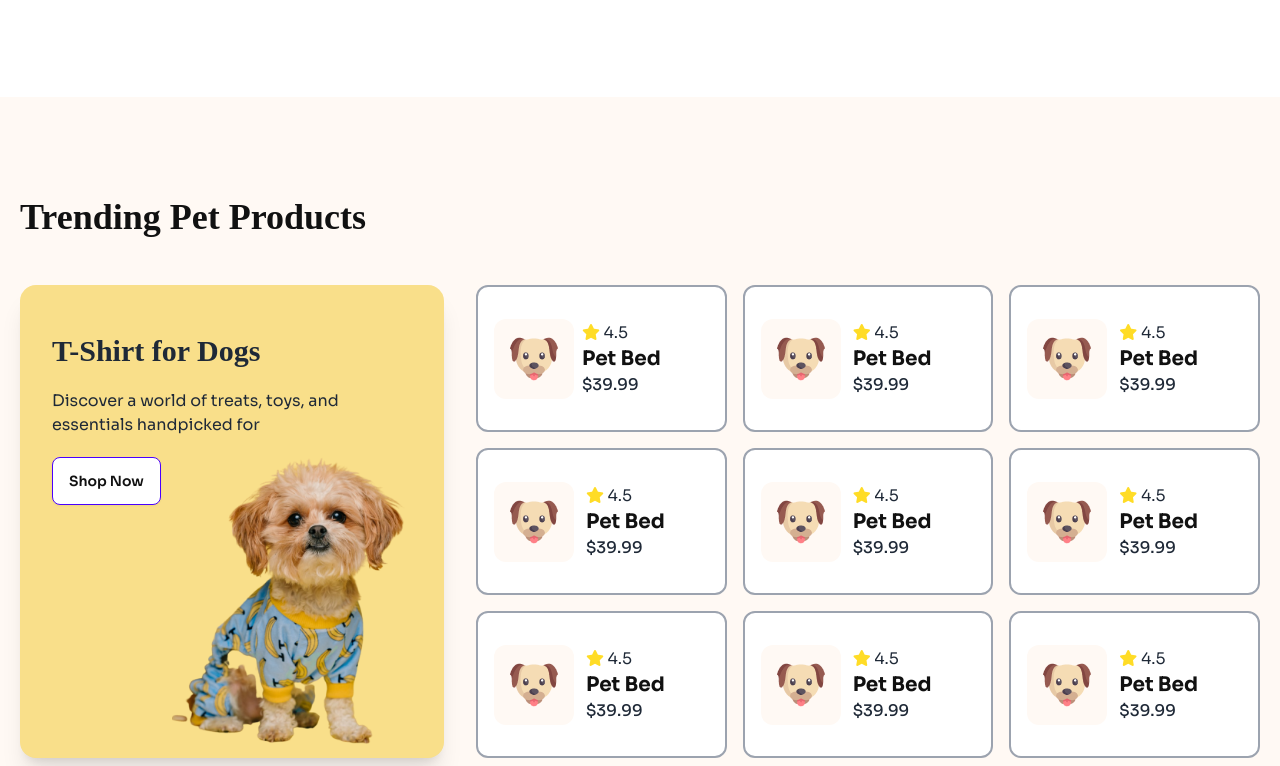
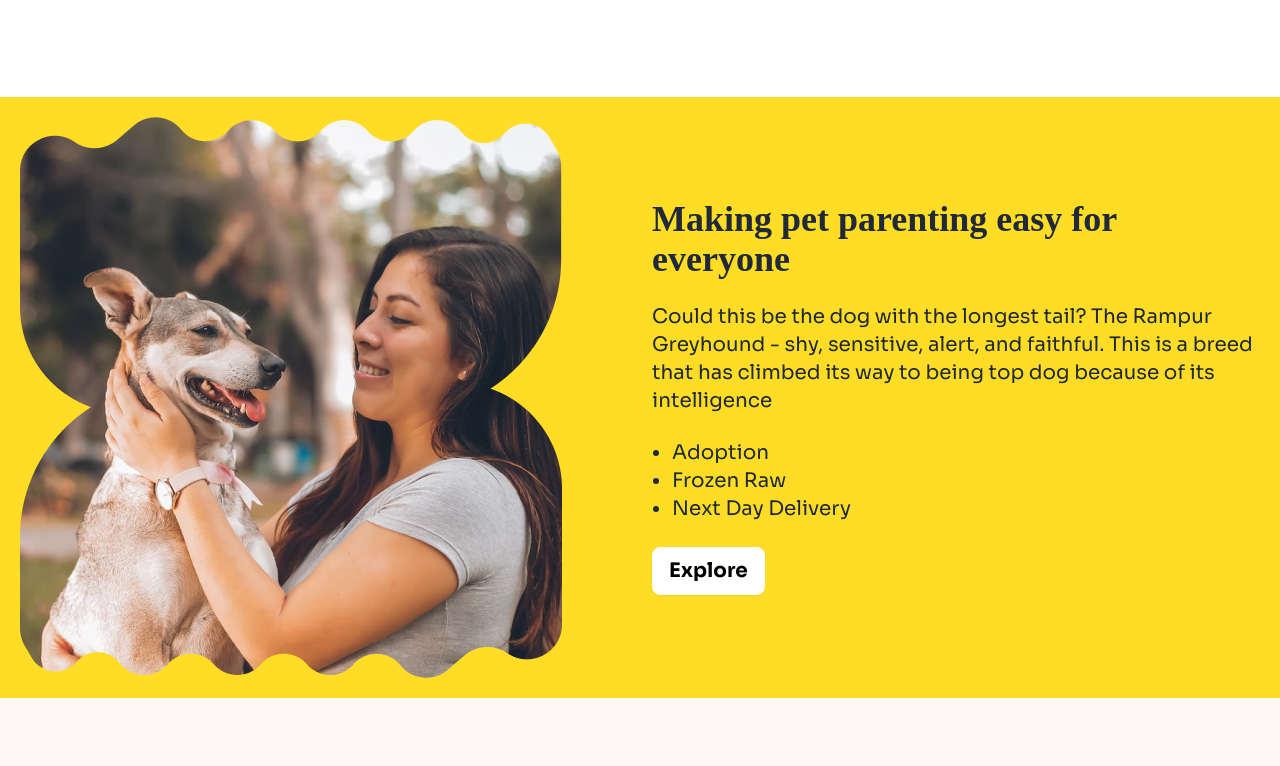
Before and after one commit to codewithjihad1/pets-shop, a website: page index.html in a window 1280 px wide. Shown: the part 974-1740 px from the top of the page. Drawn offline with Linux system fonts and the light colour scheme; a web font is replaced by a local one.

Commit message:
Challenge section

```diff
--- a/index.html
+++ b/index.html
@@ -131,6 +131,25 @@
                 </div>
             </div>
         </section>
+
+        <!-- Parenting section -->
+         <section class="bg-primary">
+            <div class="container mx-auto p-5 grid lg:grid-cols-2 items-center gap-6">
+                <div>
+                    <img src="./assets/union.png" alt="pet care ">
+                </div>
+                <div class="flex flex-col gap-6 items-start">
+                    <h2 class="font-display text-4xl font-bold">Making pet parenting easy for everyone</h2>
+                    <p class="text-xl">Could this be the dog with the longest tail? The Rampur Greyhound - shy, sensitive, alert, and faithful. This is a breed that has climbed its way to being top dog because of its intelligence</p>
+                    <ul class="list-disc text-xl pl-5">
+                        <li>Adoption</li>
+                        <li>Frozen Raw</li>
+                        <li>Next Day Delivery</li>
+                    </ul>
+                    <button class="btn btn-primary bg-white text-xl font-bold text-black border-white hover:text-white">Explore</button>
+                </div>
+            </div>
+         </section>
 
 
         <!-- Trending Product -->
@@ -331,9 +350,9 @@
                 <div class="w-3/5 lg:w-[30%] lg:px-12">
                     <img src="./assets/cute-dog-mid.png" alt="dog">
                 </div>
-                <form class="flex items-center flex-col gap-3 lg:gap-5 lg:items-start">
+                <form class="flex items-center flex-col gap-4 lg:gap-5 lg:items-start">
                     <h3 class="font-display font-bold text-2xl lg:text-4xl">Get Pawsome News!</h3>
-                    <p class="text-xl">Exclusive training tips, ticks, product deals and more.</p>
+                    <p class="text-xl text-center">Exclusive training tips, ticks, product deals and more.</p>
                     <input type="text" placeholder="Enter email...." class="input outline-none w-full" />
                     <button class="btn btn-primary bg-primary border-primary">Subscribe</button>
                 </form>
```
Also changed, not shown: assets/union.png (added), css/style.css.
